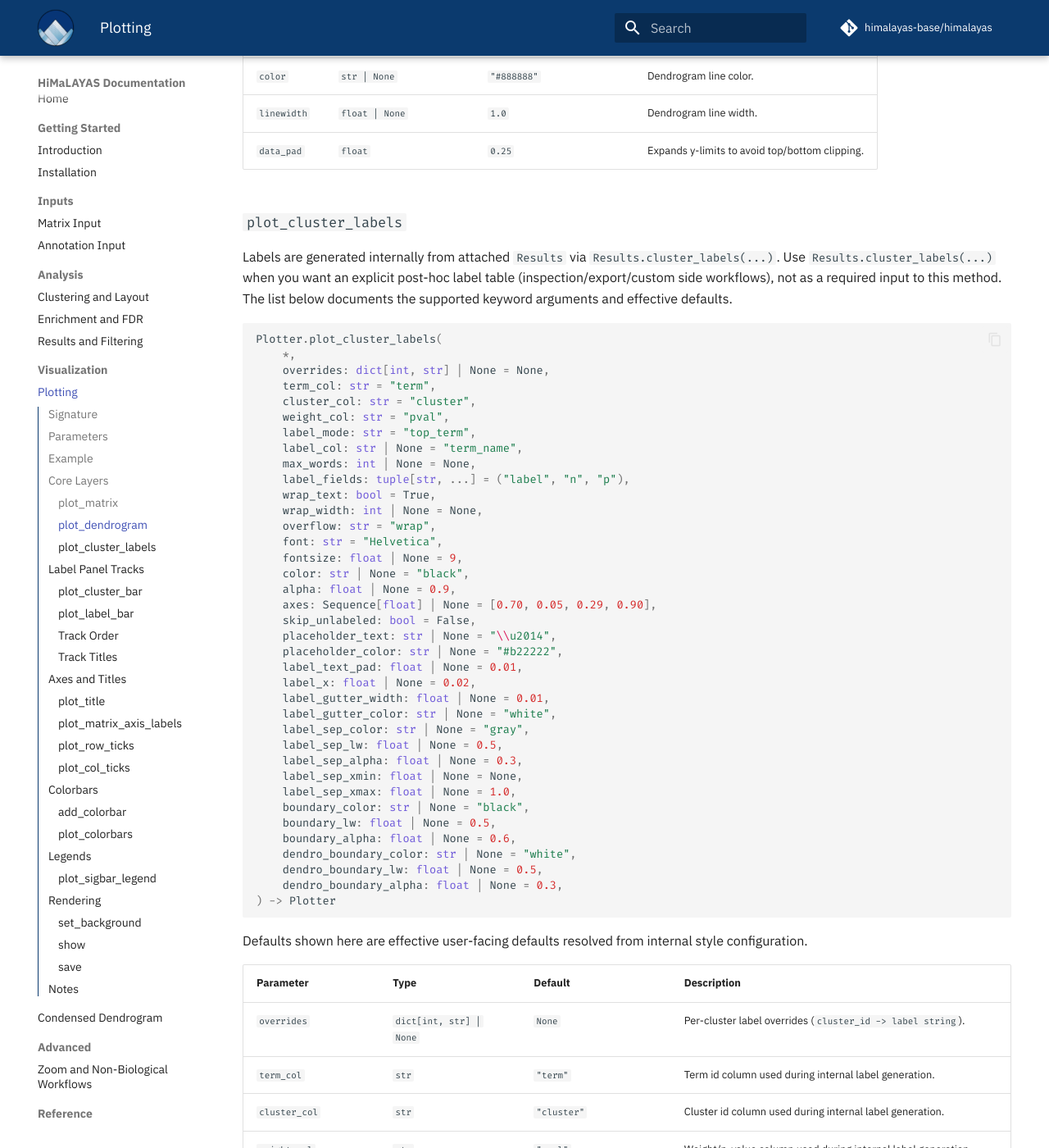
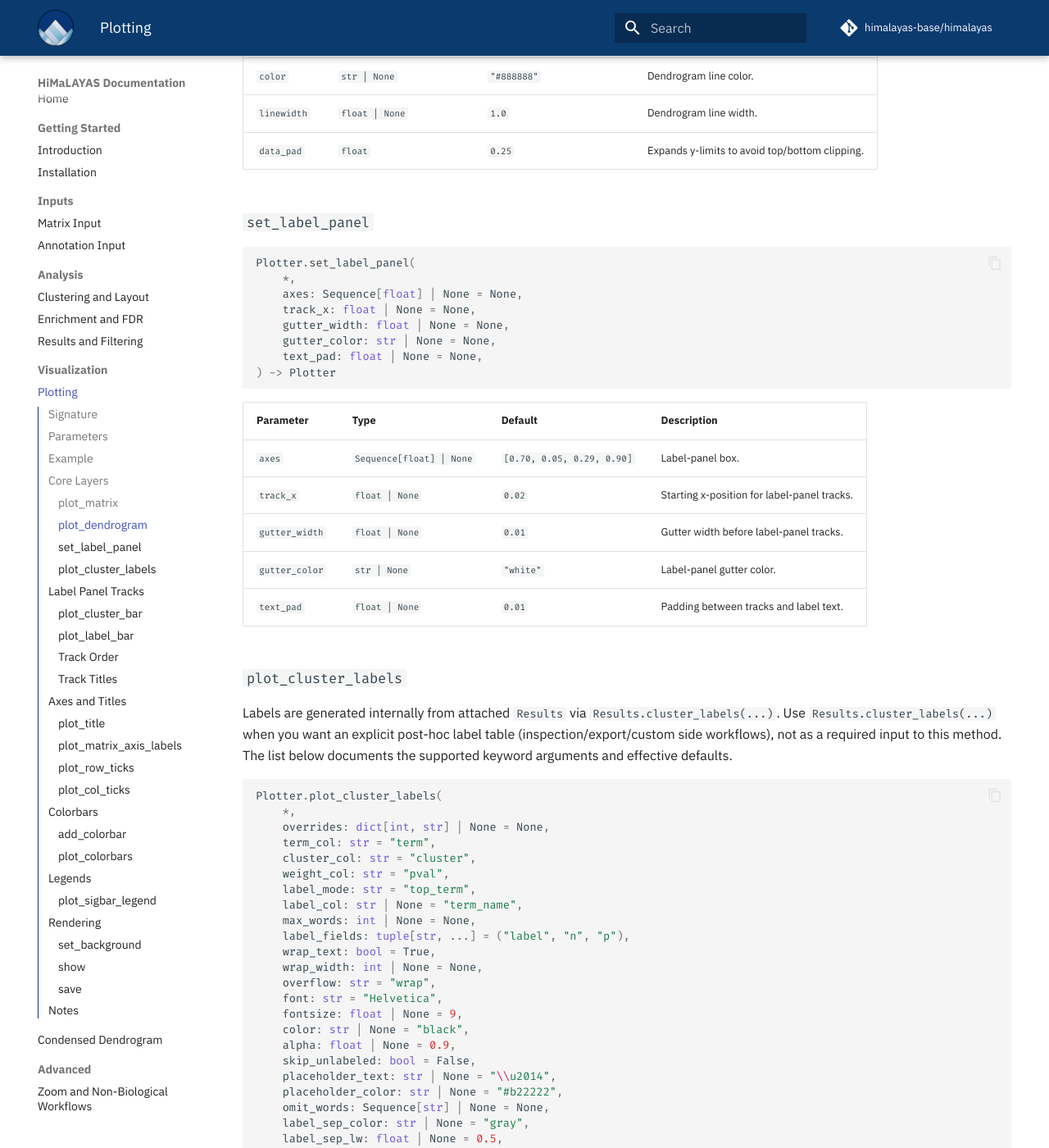
Before and after one commit to himalayas-base/himalayas-docs, an MkDocs documentation site: the page built from docs/7_plotting.md, in a window 1280 px wide and 1400 px high, scrolled down 3032 px. Shown: the whole window at 82% size. Built offline with MkDocs 1.6.1 and Material for MkDocs 9.7.7, drawn with Linux system fonts in a browser that asks for light colours; comment, search, counter and statistics services are not loaded; some of the changed text lies outside the part shown.

Commit message:
update docs to follow himalayas v0.0.8

````diff
--- a/docs/7_plotting.md
+++ b/docs/7_plotting.md
@@ -29,11 +29,11 @@ plotter = (
     .plot_dendrogram(axes=[0.06, 0.16, 0.09, 0.79], linewidth=0.75, color="#888888")
     .plot_matrix(cmap="RdBu_r", center=0, vmin=-vlim, vmax=vlim, outer_lw=0)
     .plot_matrix_axis_labels(xlabel="Gene", ylabel="Gene", fontsize=16)
+    .set_label_panel(axes=[0.62, 0.16, 0.36, 0.79], text_pad=0.02)
     .plot_cluster_labels(
         label_fields=("label", "p"),
         wrap_text=True,
         wrap_width=40,
-        axes=[0.62, 0.16, 0.36, 0.79],
     )
     .plot_cluster_bar(
         name="sigbar",
@@ -120,6 +120,27 @@ Plotter.plot_dendrogram(
 | `linewidth` | `float | None` | `1.0` | Dendrogram line width. |
 | `data_pad` | `float` | `0.25` | Expands y-limits to avoid top/bottom clipping. |
 
+### `set_label_panel`
+
+```python
+Plotter.set_label_panel(
+    *,
+    axes: Sequence[float] | None = None,
+    track_x: float | None = None,
+    gutter_width: float | None = None,
+    gutter_color: str | None = None,
+    text_pad: float | None = None,
+) -> Plotter
+```
+
+| Parameter | Type | Default | Description |
+| --- | --- | --- | --- |
+| `axes` | `Sequence[float] | None` | `[0.70, 0.05, 0.29, 0.90]` | Label-panel box. |
+| `track_x` | `float | None` | `0.02` | Starting x-position for label-panel tracks. |
+| `gutter_width` | `float | None` | `0.01` | Gutter width before label-panel tracks. |
+| `gutter_color` | `str | None` | `"white"` | Label-panel gutter color. |
+| `text_pad` | `float | None` | `0.01` | Padding between tracks and label text. |
+
 ### `plot_cluster_labels`
 
 Labels are generated internally from attached `Results` via `Results.cluster_labels(...)`.
@@ -185,14 +202,10 @@ Defaults shown here are effective user-facing defaults resolved from internal st
 | `fontsize` | `float | None` | `9` | Label font size. |
 | `color` | `str | None` | `"black"` | Label text color. |
 | `alpha` | `float | None` | `0.9` | Label text alpha (`0.6` for placeholders). |
-| `axes` | `Sequence[float] | None` | `[0.70, 0.05, 0.29, 0.90]` | Label panel box. |
 | `skip_unlabeled` | `bool` | `False` | Skip clusters with no label. |
 | `placeholder_text` | `str | None` | `"\\u2014"` | Placeholder label for unlabeled clusters. |
 | `placeholder_color` | `str | None` | `"#b22222"` | Placeholder text color. |
-| `label_text_pad` | `float | None` | `0.01` | Padding between tracks and text. |
-| `label_x` | `float | None` | `0.02` | Left offset for label tracks. |
-| `label_gutter_width` | `float | None` | `0.01` | Gutter width between matrix and labels. |
-| `label_gutter_color` | `str | None` | `"white"` | Gutter color. |
+| `omit_words` | `Sequence[str] | None` | `None` | Words omitted from rendered label text before formatting. |
 | `label_sep_color` | `str | None` | `"gray"` | Separator line color. |
 | `label_sep_lw` | `float | None` | `0.5` | Separator line width. |
 | `label_sep_alpha` | `float | None` | `0.3` | Separator line alpha. |
@@ -205,11 +218,13 @@ Defaults shown here are effective user-facing defaults resolved from internal st
 | `dendro_boundary_lw` | `float | None` | `0.5` | Dendrogram boundary line width. |
 | `dendro_boundary_alpha` | `float | None` | `0.3` | Dendrogram boundary alpha. |
 
-Use `overrides` to edit labels per cluster and the `label_*` options to tune gutter and spacing.
+Use `overrides` to edit labels per cluster. Configure panel geometry with `set_label_panel(...)`.
 
 Behavior notes:
 
 - Labels are always generated from the attached `Results` object.
+- Panel geometry (`axes`, `track_x`, `gutter_width`, `gutter_color`, `text_pad`) is configured via `set_label_panel(...)`.
+- Unknown keyword arguments in `plot_cluster_labels(...)` raise `TypeError`.
 - `n` is derived from cluster sizes in the attached layout.
 - `label_fields` values outside `{ "label", "n", "p" }` raise `ValueError`.
 - Override values must be non-empty strings.
@@ -252,6 +267,7 @@ Plotter.plot_cluster_bar(
 ### `plot_label_bar`
 
 `values` is a mapping from matrix row id to either a category label or a numeric value.
+Row-level label tracks can render without `plot_cluster_labels(...)`.
 
 ```python
 # Categorical example: row_id -> category, plus category -> color.
````
Also changed, not shown: other parts of docs/7_plotting.md (+1 -5 lines).
